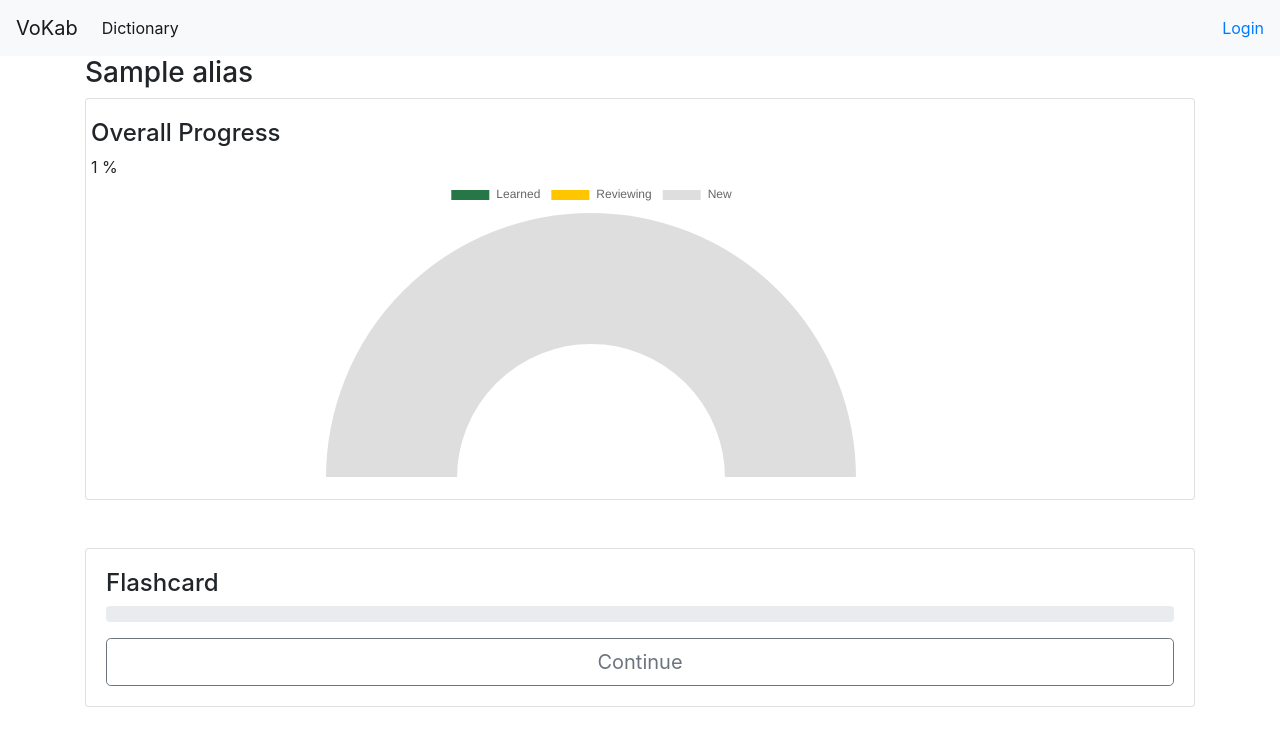
After one commit to jalacardio/newppp, a Django app: template ppp/templates/program/dashboard.html in a window 1280 px wide. The commit adds this page. Shown: the top 746 px of the page. Run offline with Django 3.2, Linux system fonts and the light colour scheme; tables that the repository leaves empty hold one stand-in row (values such as "Sample post"); the template is opened without the code that fills it: values that come from a table or form of the project are taken from there, most other values are stand-ins (such as "Sample title", 1, 10 or a date in 2020); some libraries are stand-ins or nearby versions.

Commit message:
Consolidate flashcard
Allow flashcard to be used and display according progress for both program and flashcard in dashboard

```diff
--- a/ppp/program/models.py
+++ b/ppp/program/models.py
@@ -55,4 +55,4 @@ class FlashCard(models.Model):
     member = models.ForeignKey(
         Member, on_delete=models.CASCADE, null=True, blank=True, related_name='flashcards')
     vocabularies = models.ManyToManyField(Vocabulary, related_name='flashcards')
-    progress = models.DecimalField(max_digits=4, decimal_places=1)
+    progress = models.DecimalField(default=0.000, max_digits=4, decimal_places=1)
--- /dev/null
+++ b/ppp/static/program/css/dashboard.css
@@ -0,0 +1,8 @@
+.chart-container {
+    width: 1000px;
+    height:300px
+}
+
+.overall-progress span{
+    font-size: 14px;
+}
--- /dev/null
+++ b/ppp/static/program/js/dashboard.js
@@ -0,0 +1,65 @@
+// chart colors
+var colors = ['#277647','#ffc600','#dedede','#c3e6cb','#dc3545','#6c757d'];
+
+/* 3 donut charts */
+//var donutOptions = {
+////    cutoutPercentage: 85,
+////    legend: {position:'bottom', padding:5, labels: {pointStyle:'circle', usePointStyle:true}},
+////    rotation: 1 * Math.PI,
+////    circumference: 1 * Math.PI,
+////    responsive:true,
+////    maintainAspectRatio: false
+//};
+
+//function loadPieChart(id, chart_labels, chart_data) {
+//    var chDonutData2 = {
+//    labels: chart_labels,
+//    datasets: [
+//      {
+//        backgroundColor: colors.slice(0,3),
+//        borderWidth: 0,
+//        data: chart_data
+//      }
+//    ]
+//    };
+//    var chDonut2 = document.getElementById(id);
+//    if (chDonut2) {
+//      new Chart(chDonut2, {
+//          type: 'doughnut',
+//          data: chDonutData2,
+//          options: donutOptions
+//      });
+//    }
+//}
+
+function loadPieChart(id, chart_labels, chart_data) {
+    var data = {
+        labels: chart_labels,
+        datasets: [
+            {
+                data: chart_data,
+                backgroundColor: [
+                    "#277647",
+                    "#ffc600",
+                    "#dedede"
+                ],
+                hoverBackgroundColor: [
+                    "#277647",
+                    "#ffc600",
+                    "#dedede"
+                ]
+            }]
+    };
+    var ctx = document.getElementById(id);
+
+    var myDoughnutChart = new Chart(ctx, {
+        type: 'doughnut',
+        data: data,
+        options: {
+            rotation: 1 * Math.PI,
+            circumference: 1 * Math.PI,
+            responsive:true,
+            maintainAspectRatio: false
+        }
+    });
+}
--- a/ppp/templates/base.html
+++ b/ppp/templates/base.html
@@ -7,6 +7,9 @@
           integrity="sha384-9aIt2nRpC12Uk9gS9baDl411NQApFmC26EwAOH8WgZl5MYYxFfc+NcPb1dKGj7Sk" crossorigin="anonymous">
     <link href="https://stackpath.bootstrapcdn.com/font-awesome/4.7.0/css/font-awesome.min.css" rel="stylesheet"
           integrity="sha384-wvfXpqpZZVQGK6TAh5PVlGOfQNHSoD2xbE+QkPxCAFlNEevoEH3Sl0sibVcOQVnN" crossorigin="anonymous">
+    <link rel="stylesheet" href="https://cdnjs.cloudflare.com/ajax/libs/Chart.js/2.9.4/Chart.min.css"
+          integrity="sha512-/zs32ZEJh+/EO2N1b0PEdoA10JkdC3zJ8L5FTiQu82LR9S/rOQNfQN7U59U9BC12swNeRAz3HSzIL2vpp4fv3w=="
+          crossorigin="anonymous"/>
     <title>VoKab</title>
 </head>
 <body>
@@ -28,13 +31,17 @@
 </nav>
 <!-- Optional JavaScript -->
 <!-- jQuery first, then Popper.js, then Bootstrap JS -->
-<script src="https://code.jquery.com/jquery-3.5.1.js" integrity="sha256-QWo7LDvxbWT2tbbQ97B53yJnYU3WhH/C8ycbRAkjPDc=" crossorigin="anonymous"></script>
+<script src="https://code.jquery.com/jquery-3.5.1.js" integrity="sha256-QWo7LDvxbWT2tbbQ97B53yJnYU3WhH/C8ycbRAkjPDc="
+        crossorigin="anonymous"></script>
 <script src="https://cdn.jsdelivr.net/npm/popper.js@1.16.0/dist/umd/popper.min.js"
         integrity="sha384-Q6E9RHvbIyZFJoft+2mJbHaEWldlvI9IOYy5n3zV9zzTtmI3UksdQRVvoxMfooAo"
         crossorigin="anonymous"></script>
 <script src="https://stackpath.bootstrapcdn.com/bootstrap/4.5.0/js/bootstrap.min.js"
         integrity="sha384-OgVRvuATP1z7JjHLkuOU7Xw704+h835Lr+6QL9UvYjZE3Ipu6Tp75j7Bh/kR0JKI"
         crossorigin="anonymous"></script>
+<script src="https://cdnjs.cloudflare.com/ajax/libs/Chart.js/2.9.4/Chart.min.js"
+        integrity="sha512-d9xgZrVZpmmQlfonhQUvTR7lMPtO7NkZMkA0ABN3PHCbKA5nqylQ/yWlFAyY6hYgdF1Qh6nYiuADWwKB4C2WSw=="
+        crossorigin="anonymous"></script>
 {% block content %}
 {% endblock %}
 </body>
--- /dev/null
+++ b/ppp/templates/program/dashboard.html
@@ -0,0 +1,61 @@
+{% extends 'base.html' %}
+
+{% load static %}
+
+{% block content %}
+<link rel="stylesheet" href="{% static 'program/css/dashboard.css' %}">
+<div class="container">
+    <h3>{{ program.alias }}</h3>
+    <div class="card mb-5">
+        <div class="card-body">
+            <div class="row">
+                <div>
+                    <h4>
+                        Overall Progress
+                    </h4>
+                    <span>
+                         {{ current_progress.percentage|floatformat:"0" }} %
+                    </span>
+                </div>
+            </div>
+            <div class="row">
+                <div class="chart-container">
+                    <canvas id="progressDonut"></canvas>
+                </div>
+            </div>
+        </div>
+    </div>
+    <div class="card">
+        <div class="card-body">
+        {% if flashcard %}
+            <h4>Flashcard</h4>
+            <div class="progress mb-3">
+                <div class="progress-bar bg-success" role="progressbar" style="width: {{ flashcard.progress }}%" aria-valuenow="{{ flashcard.progress }}" aria-valuemin="0" aria-valuemax="100"></div>
+            </div>
+            <a href="{%url 'program:flashcard' program_id=program.id %}">
+                <button type="button" class="btn btn-outline-secondary btn-lg btn-block">Continue</button>
+            </a>
+        {% else %}
+            <a href="{%url 'program:flashcard' program_id=program.id %}">
+                <button type="button" class="btn btn-outline-secondary btn-lg btn-block">Create</button>
+            </a>
+        {% endif %}
+        </div>
+    </div>
+
+</div>
+
+<script src="{% static 'program/js/dashboard.js' %}"></script>
+<script>
+    var learned = {{ current_progress.learned }}
+    var reviewing = {{ current_progress.reviewing }}
+    var total = {{ current_progress.total }}
+
+    var labels = ['Learned', 'Reviewing', 'New']
+    var data = [learned, reviewing, total - (learned + reviewing)]
+    var id = "progressDonut"
+    loadPieChart(id, labels, data)
+
+
+</script>
+{% endblock %}
```
Also changed, not shown: ppp/program/services/vocabulary_program_service.py (+6 -1 lines), ppp/program/views.py (+6 -9 lines), ppp/templates/program/vocabulary_program/dashboard.html (deleted, +0 -19 lines), ppp/program/migrations/0015_auto_20201025_1608.py (added).
